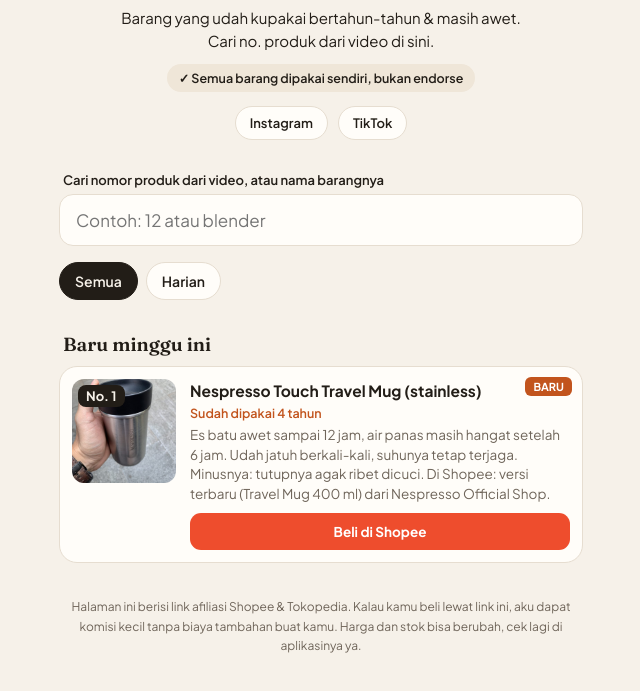
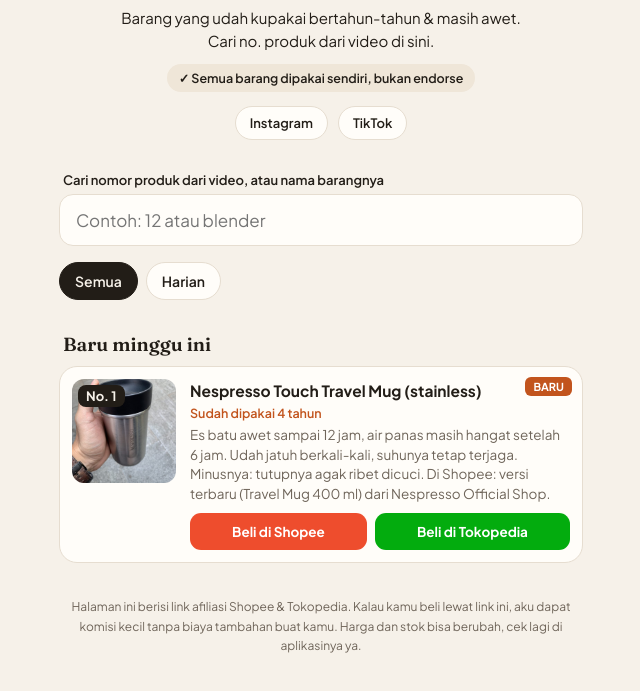
Before and after one commit to reviewawet/reviewawet.github.io, a plain HTML site: page index.html in a window 1280 px wide. Shown: the part 195-886 px from the top of the page, without its empty margins (319-959 px from the left). Drawn offline with Linux system fonts and the light colour scheme.

Commit message:
Add Tokopedia affiliate link for No. 1
Co-Authored-By: Claude Opus 5.5 <noreply@anthropic.com>
Claude-Session: https://claude.ai/code/session_01ERmR3Fa9FLiQketQfrvFz8

```diff
--- a/index.html
+++ b/index.html
@@ -121,7 +121,7 @@ const CATEGORIES = ["Rumah", "Dapur", "Gadget", "Harian", "Perawatan"];
    isNew: true shows it under "Baru minggu ini"
 */
 const PRODUCTS = [
-  {id:1,name:"Nespresso Touch Travel Mug (stainless)",category:"Harian",years:"4 tahun",note:"Es batu awet sampai 12 jam, air panas masih hangat setelah 6 jam. Udah jatuh berkali-kali, suhunya tetap terjaga. Minusnya: tutupnya agak ribet dicuci. Di Shopee: versi terbaru (Travel Mug 400 ml) dari Nespresso Official Shop.",image:"img/1.jpg",shopee:"https://s.shopee.co.id/8KrJYwOZN3",tokopedia:"",isNew:true},
+  {id:1,name:"Nespresso Touch Travel Mug (stainless)",category:"Harian",years:"4 tahun",note:"Es batu awet sampai 12 jam, air panas masih hangat setelah 6 jam. Udah jatuh berkali-kali, suhunya tetap terjaga. Minusnya: tutupnya agak ribet dicuci. Di Shopee: versi terbaru (Travel Mug 400 ml) dari Nespresso Official Shop.",image:"img/1.jpg",shopee:"https://s.shopee.co.id/8KrJYwOZN3",tokopedia:"https://vt.tokopedia.com/t/ZS9P5AQ3eYVWH-bCHJs/",isNew:true},
 ];
 
 /* Example cards, shown only while PRODUCTS is empty */
```
